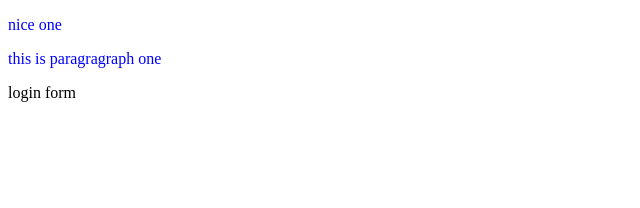
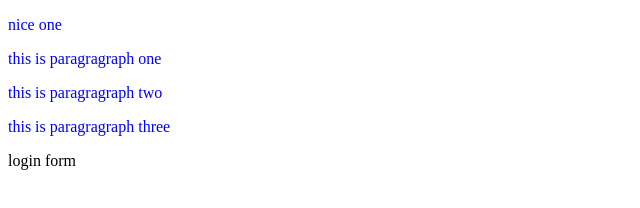
Before and after one commit to Ritzbest/MyFirstlist, a plain HTML site: page index.html in a window 1280 px wide. Shown: the whole page, without its empty margins (0-640 px from the left). Drawn offline with Linux system fonts and the light colour scheme.

Commit message:
Added paragraph 3 and 4

```diff
--- a/index.html
+++ b/index.html
@@ -12,6 +12,8 @@
   <body>
     <p>nice one</p>
     <p>this is paragragraph one</p>
+    <p>this is paragragraph two</p>
+    <p>this is paragragraph three</p>
     login form
   </body>
 </html>
```
